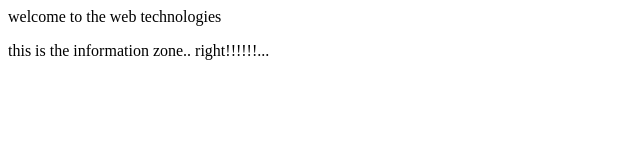
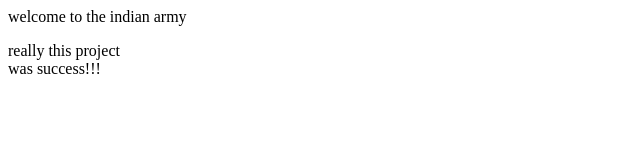
Before and after one commit to nazrock/demo-project, a plain HTML site: page index.html in a window 1280 px wide. Shown: the whole page, without its empty margins (0-640 px from the left). Drawn offline with Linux system fonts and the light colour scheme.

Commit message:
Update index.html

```diff
--- a/index.html
+++ b/index.html
@@ -1,6 +1,6 @@
 <html>
-<head> welcome to the web technologies</head>
+<head> welcome to the indian army </head>
 <body>
-<p> this is the information zone.. right!!!!!!...</p>
+<p> really this project <br> was success!!!</p>
 </body>
 </html>
```
